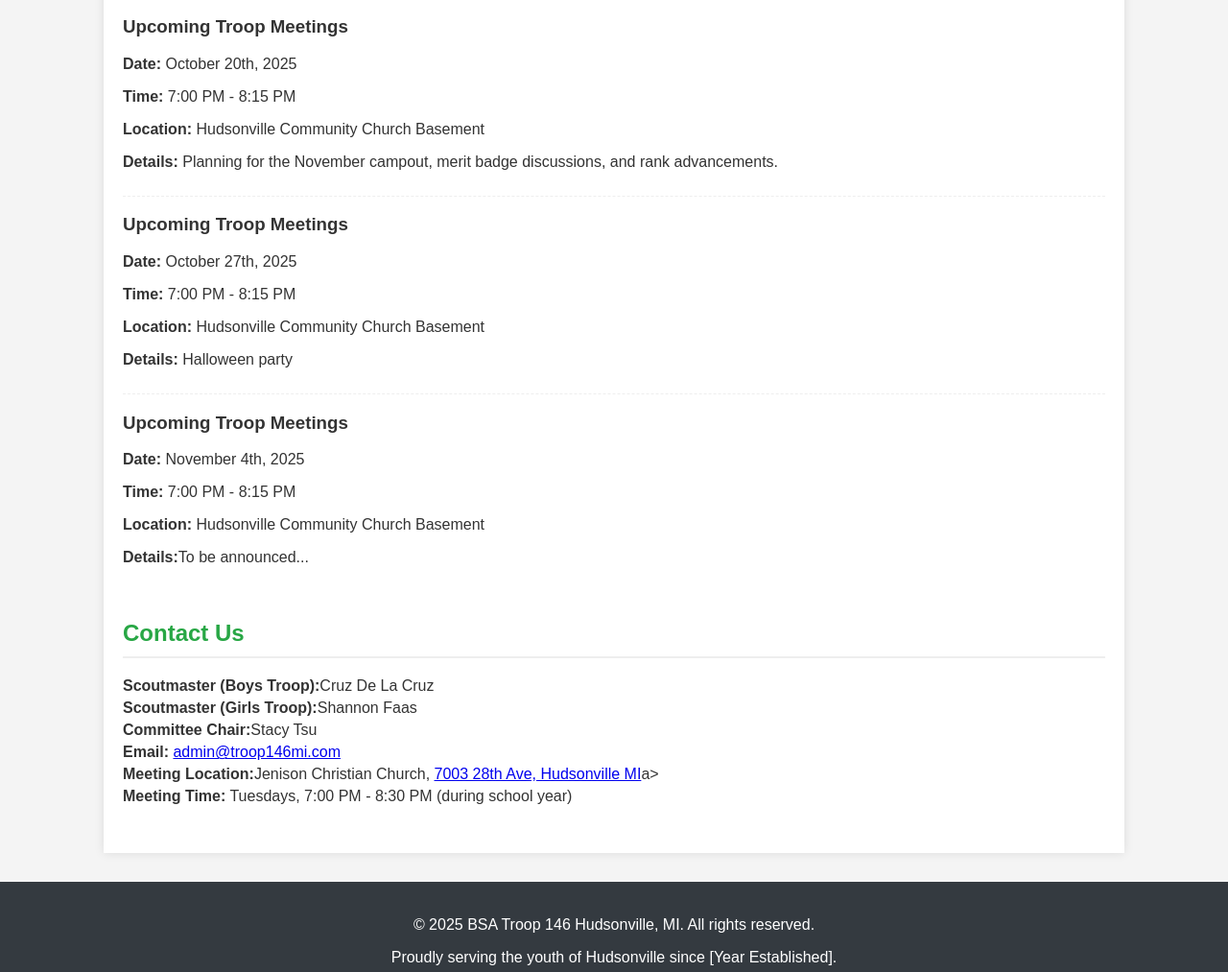
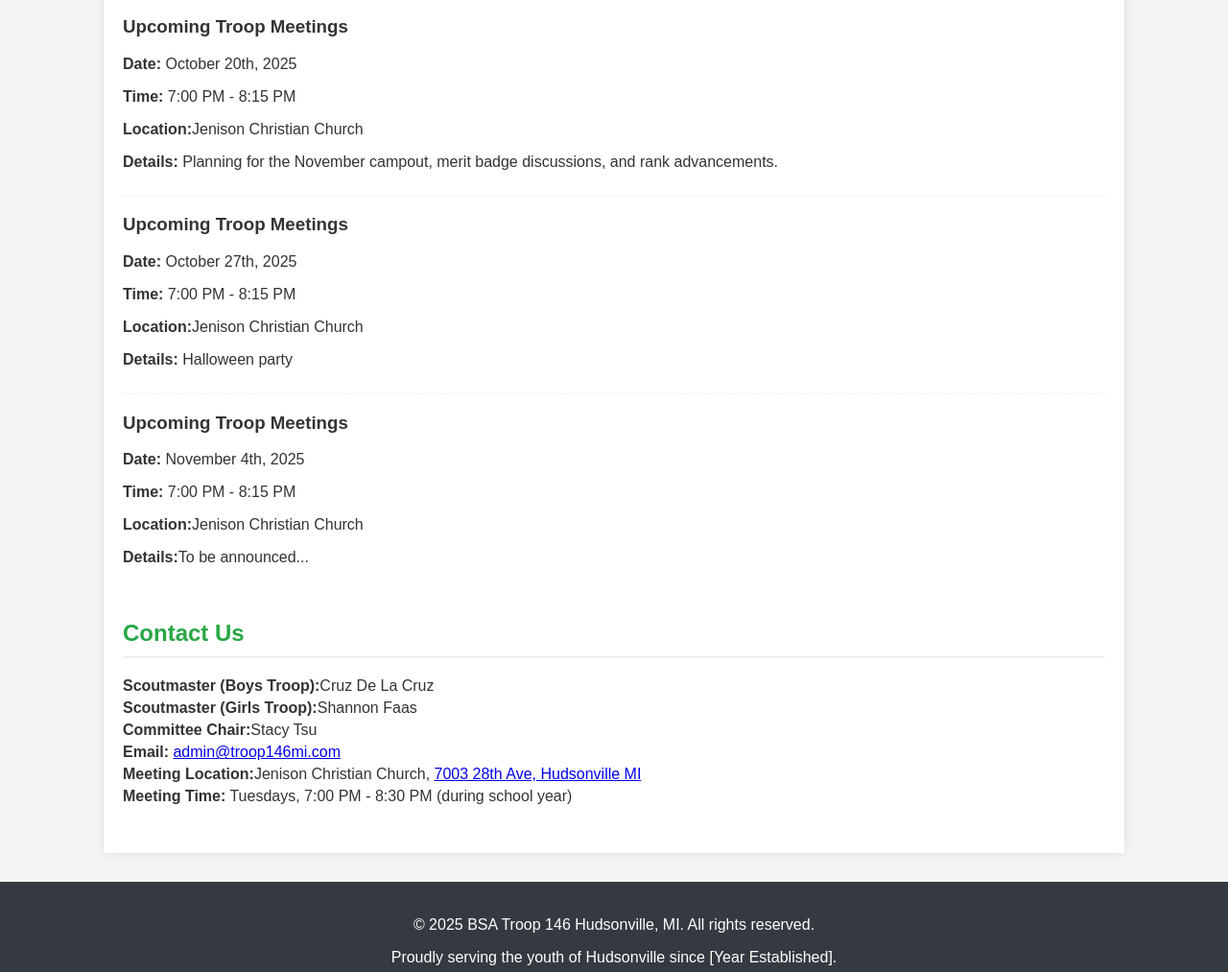
Before and after one commit to admin-troop146/admin-troop146.github.io, a plain HTML site: page index.html in a window 1280 px wide. Shown: the part 522-1535 px from the top of the page at 96% size. Drawn offline with Linux system fonts and the light colour scheme.

Commit message:
Update index.html

```diff
--- a/index.html
+++ b/index.html
@@ -128,7 +128,7 @@
                 <h3>Upcoming Troop Meetings</h3>
                 <p><strong>Date:</strong> October 20th, 2025</p>
                 <p><strong>Time:</strong> 7:00 PM - 8:15 PM</p>
-                <p><strong>Location:</strong> Hudsonville Community Church Basement</p>
+                <p><strong>Location:</strong>Jenison Christian Church</p>
                 <p><strong>Details:</strong> Planning for the November campout, merit badge discussions, and rank advancements.</p>
             </div>
 
@@ -136,7 +136,7 @@
                 <h3>Upcoming Troop Meetings</h3>
                 <p><strong>Date:</strong> October 27th, 2025</p>
                 <p><strong>Time:</strong> 7:00 PM - 8:15 PM</p>
-                <p><strong>Location:</strong> Hudsonville Community Church Basement</p>
+                <p><strong>Location:</strong>Jenison Christian Church</p>
                 <p><strong>Details:</strong> Halloween party</p>
             </div>
 
@@ -144,7 +144,7 @@
                 <h3>Upcoming Troop Meetings</h3>
                 <p><strong>Date:</strong> November 4th, 2025</p>
                 <p><strong>Time:</strong> 7:00 PM - 8:15 PM</p>
-                <p><strong>Location:</strong> Hudsonville Community Church Basement</p>
+                <p><strong>Location:</strong>Jenison Christian Church</p>
                 <p><strong>Details:</strong>To be announced...</p>
             </div>
 
@@ -159,7 +159,7 @@
                 <p><strong>Scoutmaster (Girls Troop):</strong>Shannon Faas</p>
                 <p><strong>Committee Chair:</strong>Stacy Tsu</p>
                 <p><strong>Email:</strong> <a href="admin@troop146mi.org">admin@troop146mi.com</a></p>
-                <p><strong>Meeting Location:</strong>Jenison Christian Church, <a href="https://maps.app.goo.gl/gJurTBRGEZCmpoBp8">7003 28th Ave, Hudsonville MI</a>a></a></p>
+                <p><strong>Meeting Location:</strong>Jenison Christian Church, <a href="https://maps.app.goo.gl/gJurTBRGEZCmpoBp8">7003 28th Ave, Hudsonville MI</a></p>
                 <p><strong>Meeting Time:</strong> Tuesdays, 7:00 PM - 8:30 PM (during school year)</p>
             </div>
         </section>
```
